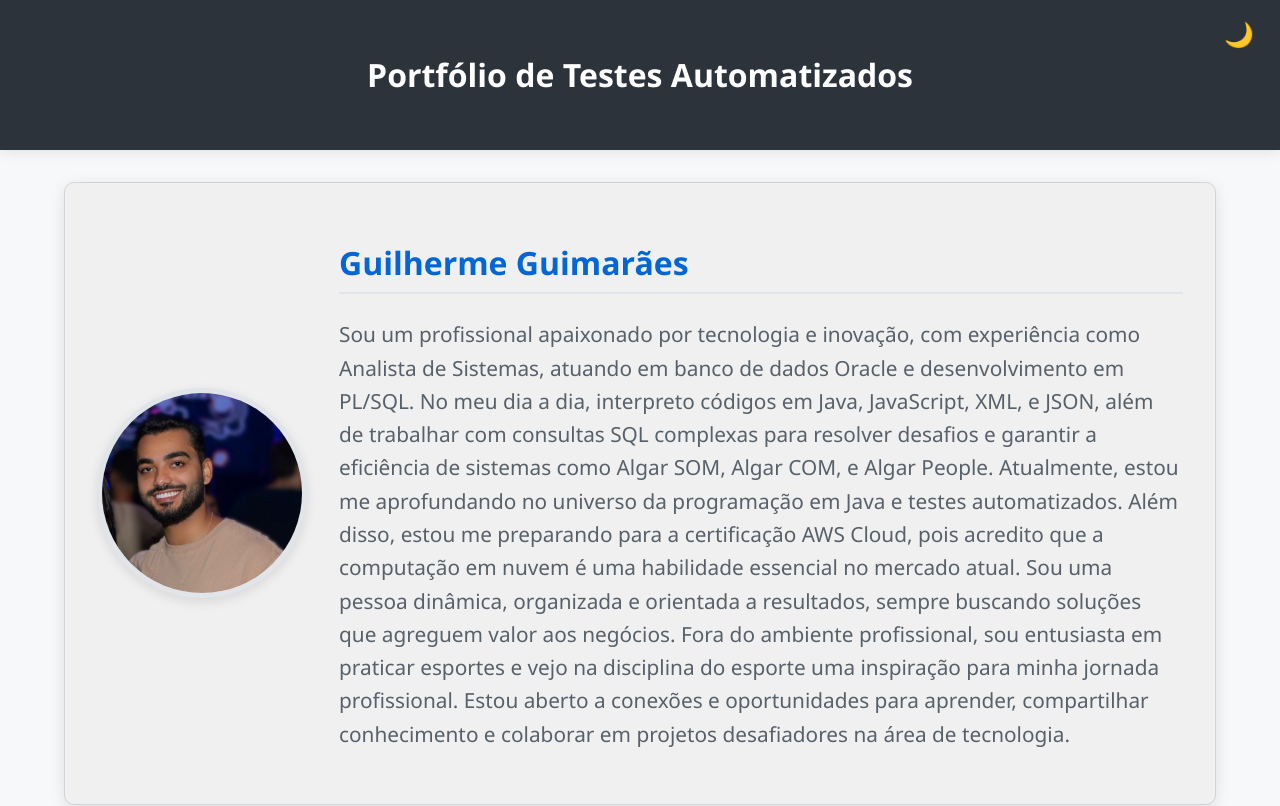
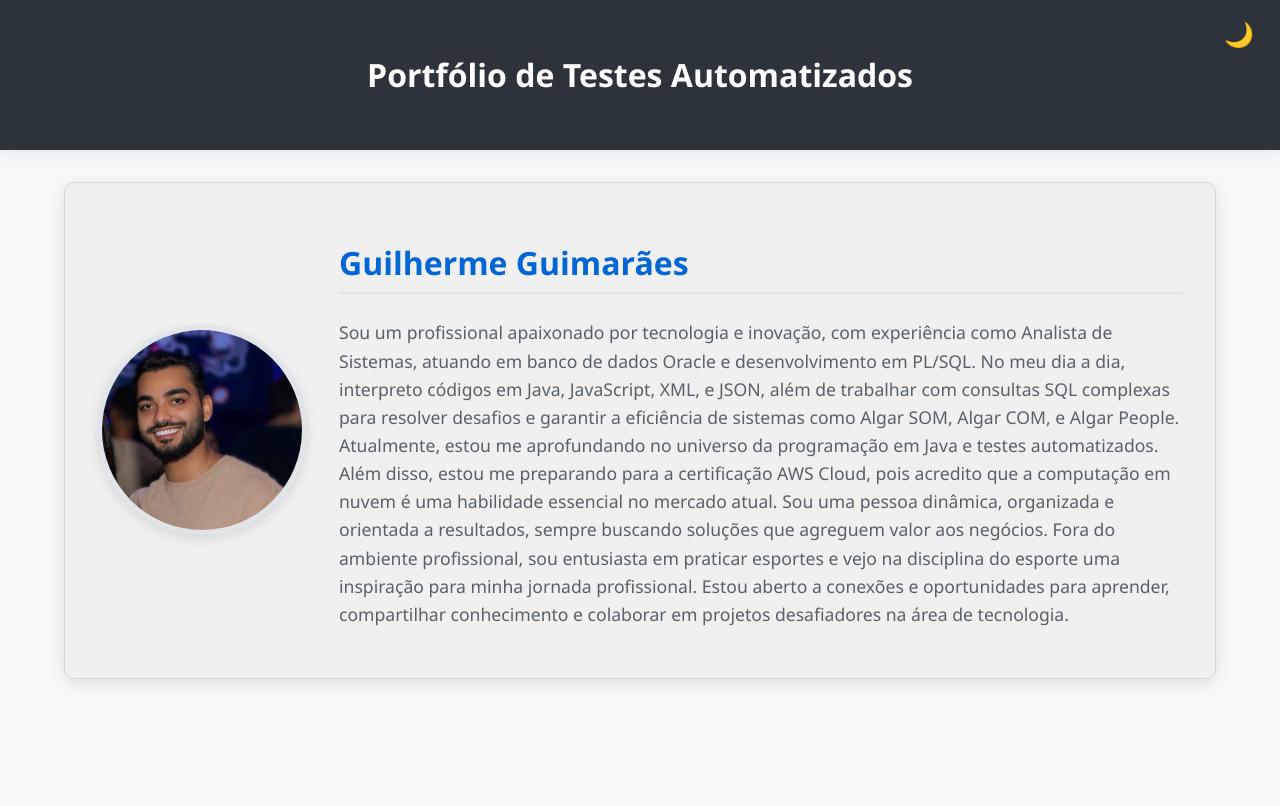
Before and after one commit to GuimasGuimaraes/Portfolio, a plain HTML site: page index.html in a window 1280 px wide. Shown: the top 806 px of the page. Drawn offline with nearby package versions, Linux system fonts and the light colour scheme.

Commit message:
corrigindo tamanho fonte

```diff
--- a/index.html
+++ b/index.html
@@ -91,12 +91,12 @@
             align-items: center;
             gap: 2rem;
             margin-bottom: 3rem;
-            background-color: #f0f0f0; /* Sugestão de cor alternativa */
+            background-color: #f0f0f0;
             padding: 2rem;
             border-radius: 10px;
             box-shadow: 0 4px 15px rgba(0, 0, 0, 0.1);
-            border: 1px solid #d1d5da; /* Sugestão de cor alternativa */
-            font-size: 1.1rem; /* Tamanho da fonte alterado */
+            border: 1px solid #d1d5da;
+            font-size: 1.1rem;
         }
 
         .profile-photo {
@@ -141,7 +141,7 @@
         }
 
         .card-description {
-            font-size: 1.3rem;
+            font-size: 1.1rem;
             color: #586069;
             line-height: 1.6;
         }
```
